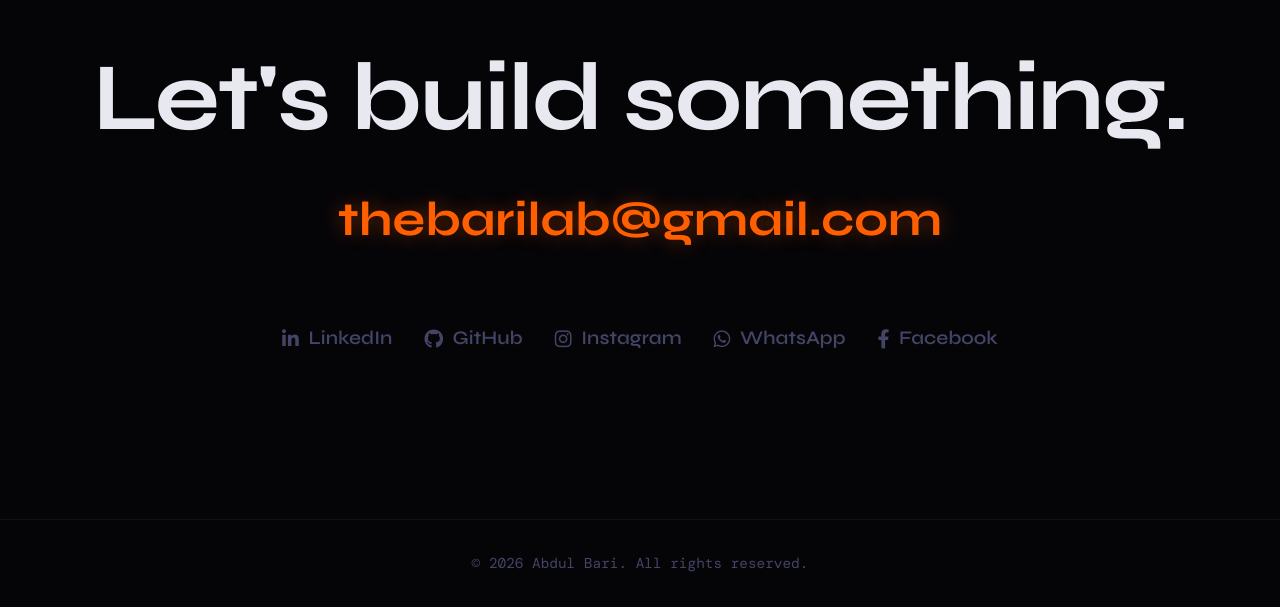
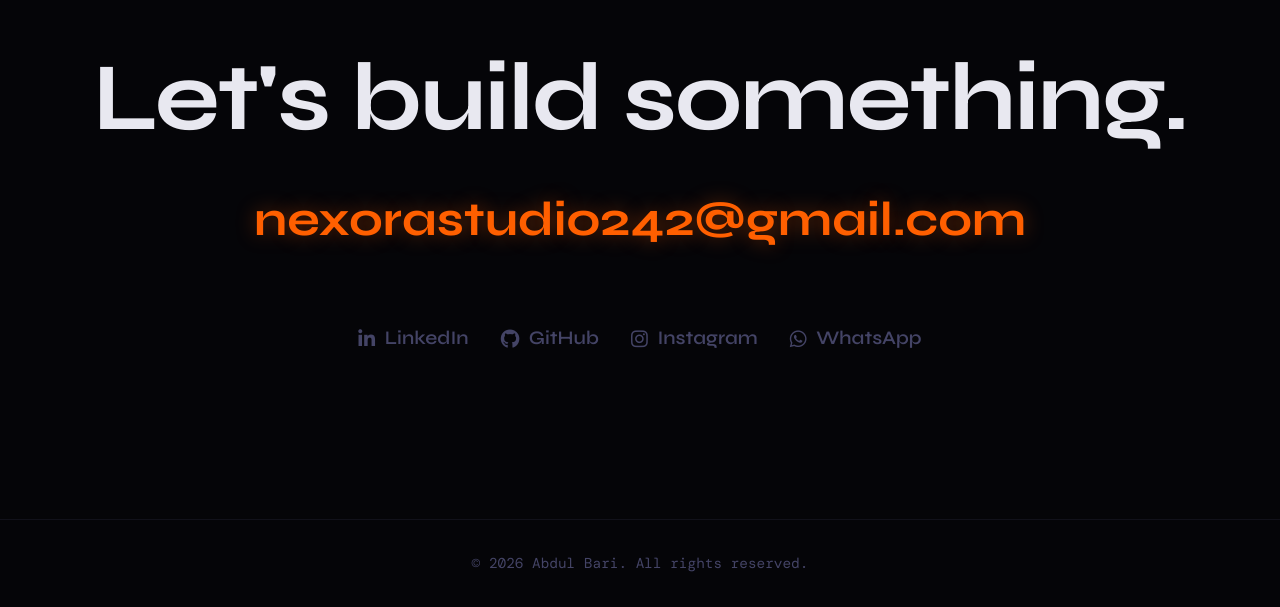
Before and after one commit to thebarilab-cell/Portfolio, a plain HTML site: page index.html in a window 1280 px wide. Shown: the part 9014-9621 px from the top of the page. Drawn offline with nearby package versions, Linux system fonts and the light colour scheme; a web font is replaced by a local one.

```diff
--- a/index.html
+++ b/index.html
@@ -1140,13 +1140,13 @@
 
     <section id="contact">
         <h2 class="contact-title">Let's build something.</h2>
-        <a href="mailto:thebarilab@gmail.com" class="contact-email">thebarilab@gmail.com</a>
+        <a href="mailto:nexorastudio242@gmail.com" class="contact-email">nexorastudio242@gmail.com</a>
         <div class="socials">
             <a href="https://www.linkedin.com/in/thebarilab-/" target="_blank"><i class="fa-brands fa-linkedin-in"></i> LinkedIn</a>
             <a href="https://github.com/thebarilab-cell" target="_blank"><i class="fa-brands fa-github"></i> GitHub</a>
-            <a href="https://www.instagram.com/thebarilab/" target="_blank"><i class="fa-brands fa-instagram"></i> Instagram</a>
+            <a href="https://www.instagram.com/nexora_studio4/?hl=en" target="_blank"><i class="fa-brands fa-instagram"></i> Instagram</a>
             <a href="https://wa.me/923182018722" target="_blank"><i class="fa-brands fa-whatsapp"></i> WhatsApp</a>
-            <a href="https://www.facebook.com/profile.php?id=61578423535554" target="_blank"><i class="fa-brands fa-facebook-f"></i> Facebook</a>
+            <!-- <a href="https://www.facebook.com/profile.php?id=61578423535554" target="_blank"><i class="fa-brands fa-facebook-f"></i> Facebook</a> -->
         </div>
     </section>
 
```
